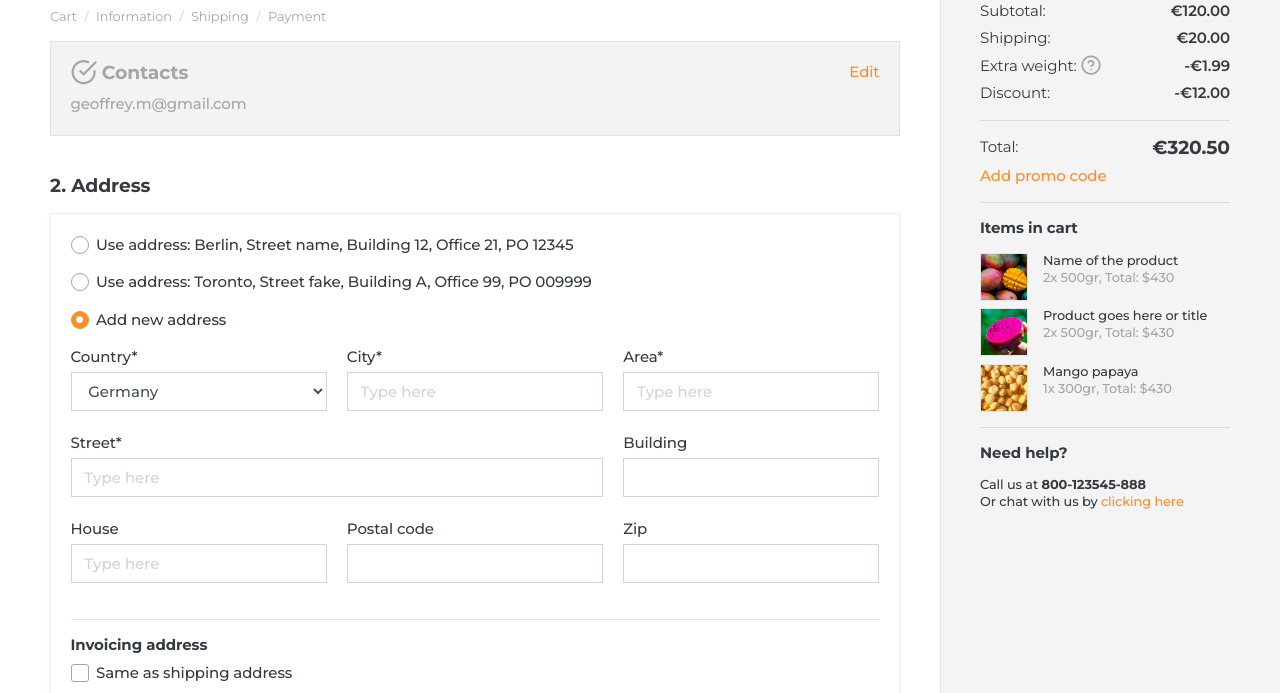
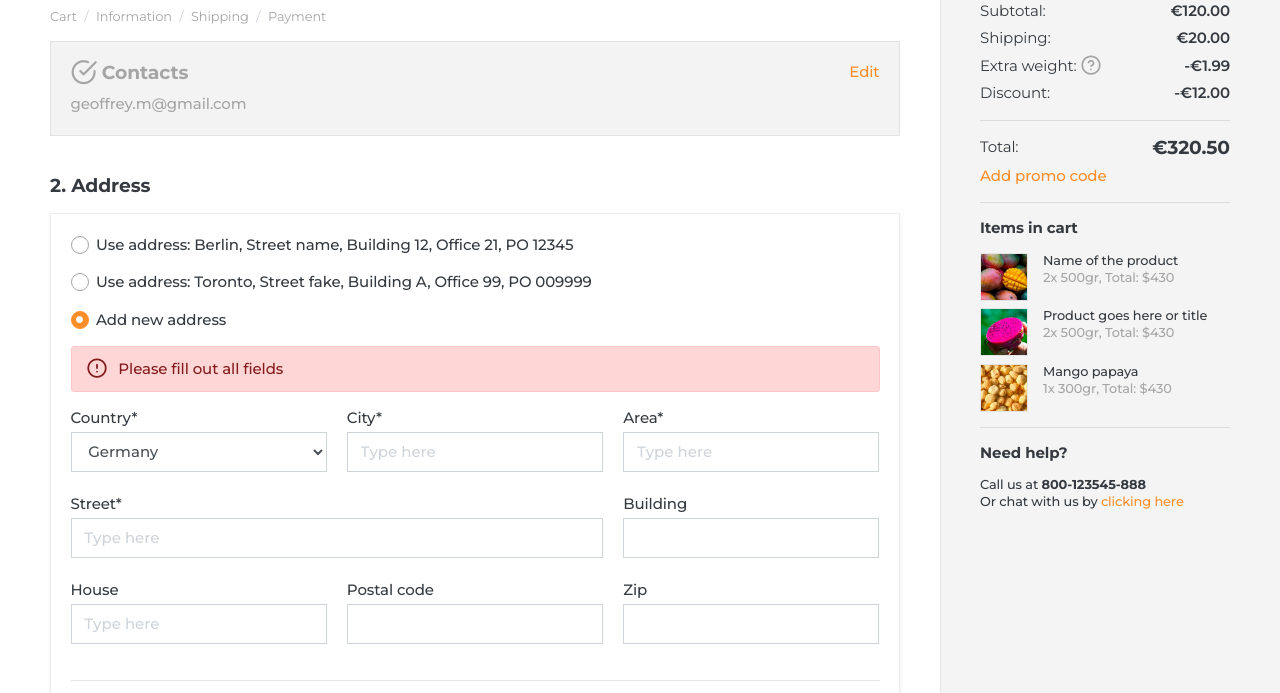
Before and after one commit to vosidiy/jurassicfruit-html, a plain HTML site: page page-order-2.html in a window 1280 px wide. Shown: the part 65-758 px from the top of the page. Drawn offline with Linux system fonts and the light colour scheme.

Commit message:
alert boxes

```diff
--- a/page-order-2.html
+++ b/page-order-2.html
@@ -88,6 +88,11 @@
 			</label>
 
 			<form id="form_order_address">
+
+				<p class="alert alert-danger">
+					<i class="feather icon-alert-circle"></i> Please fill out all fields
+				</p>
+
 				<div class="row">
 					<div class="form-group col-sm-4">
 						<label>Country*</label>
```
